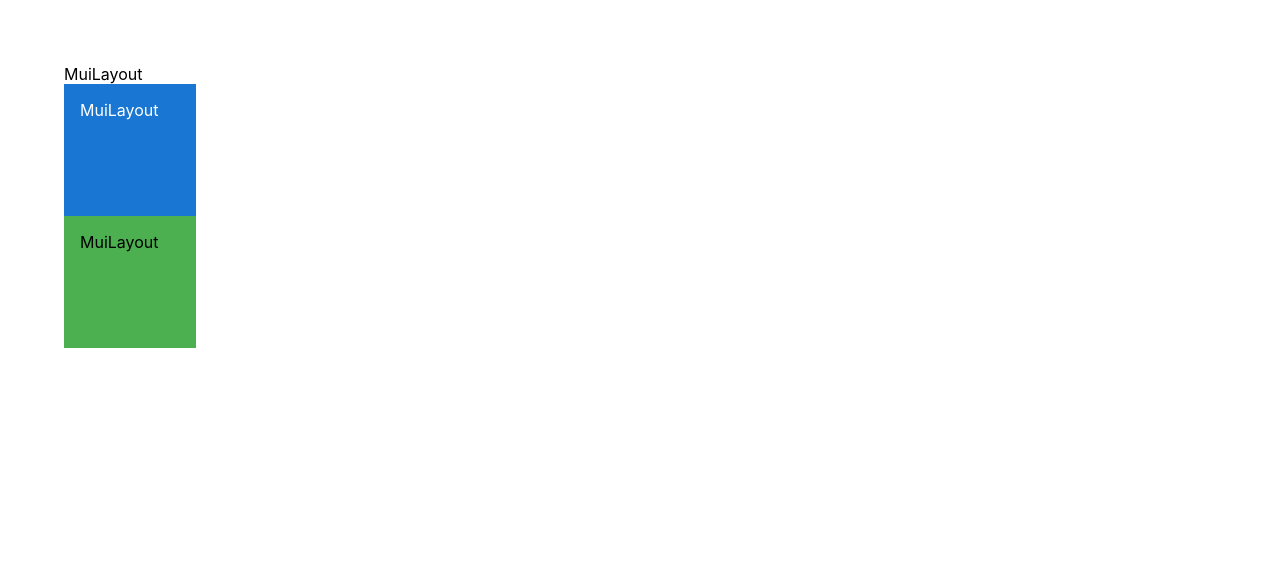
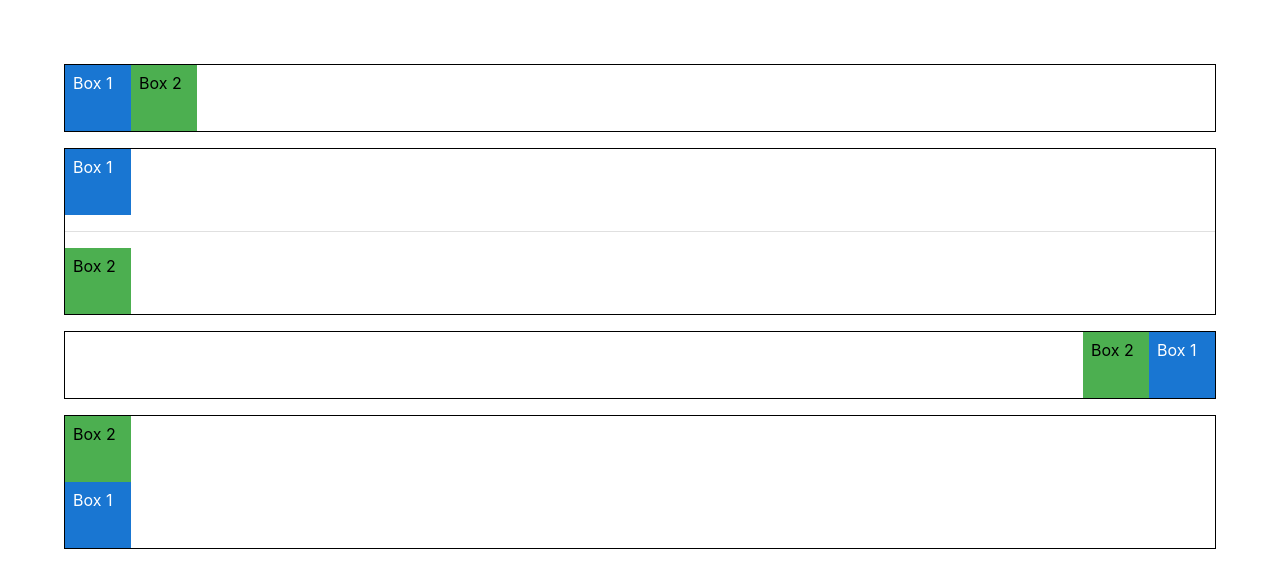
Before and after one commit to nuwan199044/react-material, a React (Create React App) app: page / in a window 1280 px wide. Shown: the top 588 px of the page. Built offline with nearby package versions, Linux system fonts and the light colour scheme.

Commit message:
Usage of Stack

```diff
--- a/src/components/MuiLayout.tsx
+++ b/src/components/MuiLayout.tsx
@@ -1,14 +1,14 @@
-import { Box } from "@mui/material";
+import { Box, Stack, Divider } from "@mui/material";
 
 export const MuiLayout = () => {
   return (
-    <>
-      <Box component="span">MuiLayout</Box>
+    <Stack spacing={2}>
+      <Stack spacing={0} direction="row" sx={{ border: "1px solid" }}>
         <Box
           sx={{
-          width: "100px",
-          height: "100px",
-          padding: "16px",
+            width: "50px",
+            height: "50px",
+            padding: "8px",
             bgcolor: "primary.main",
             color: "white",
             "&:hover": {
@@ -16,16 +16,78 @@ export const MuiLayout = () => {
             },
           }}
         >
-        MuiLayout
+          Box 1
         </Box>
+        <Box width={50} height={50} p={1} bgcolor="success.light">
+          Box 2
+        </Box>
+      </Stack>
+      <Stack
+        spacing={2}
+        direction="column"
+        sx={{ border: "1px solid" }}
+        divider={<Divider orientation="horizontal" flexItem />}
+      >
         <Box
-        width={100}
-        height={100}
-        p={2}
-        bgcolor='success.light'
+          sx={{
+            width: "50px",
+            height: "50px",
+            padding: "8px",
+            bgcolor: "primary.main",
+            color: "white",
+            "&:hover": {
+              bgcolor: "primary.light",
+            },
+          }}
         >
-        MuiLayout
+          Box 1
         </Box>
-    </>
+        <Box width={50} height={50} p={1} bgcolor="success.light">
+          Box 2
+        </Box>
+      </Stack>
+      <Stack spacing={0} direction="row-reverse" sx={{ border: "1px solid" }}>
+        <Box
+          sx={{
+            width: "50px",
+            height: "50px",
+            padding: "8px",
+            bgcolor: "primary.main",
+            color: "white",
+            "&:hover": {
+              bgcolor: "primary.light",
+            },
+          }}
+        >
+          Box 1
+        </Box>
+        <Box width={50} height={50} p={1} bgcolor="success.light">
+          Box 2
+        </Box>
+      </Stack>
+      <Stack
+        spacing={0}
+        direction="column-reverse"
+        sx={{ border: "1px solid" }}
+      >
+        <Box
+          sx={{
+            width: "50px",
+            height: "50px",
+            padding: "8px",
+            bgcolor: "primary.main",
+            color: "white",
+            "&:hover": {
+              bgcolor: "primary.light",
+            },
+          }}
+        >
+          Box 1
+        </Box>
+        <Box width={50} height={50} p={1} bgcolor="success.light">
+          Box 2
+        </Box>
+      </Stack>
+    </Stack>
   );
 };
```
Lines whose indentation alone changed are shown as unchanged.
